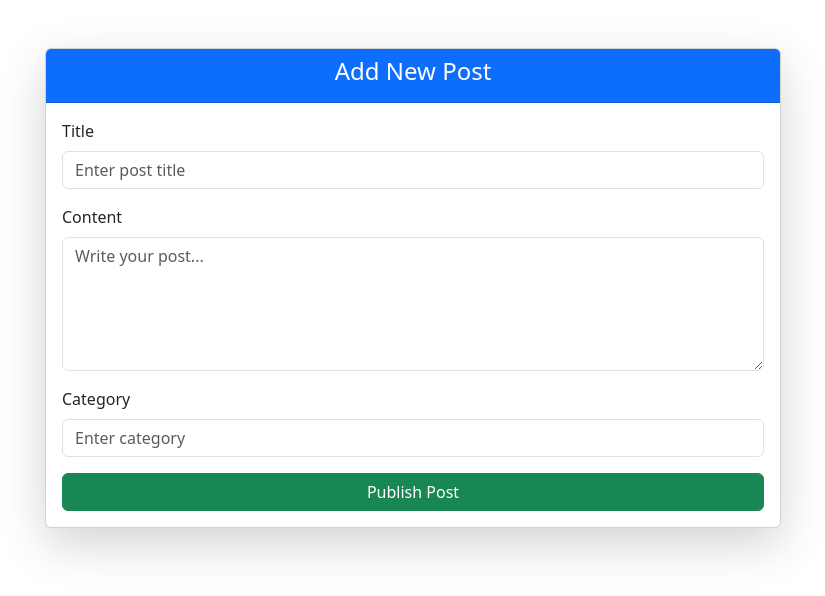
After one commit to mahayoub123/Djangoblog, a Django app: page /add/ in a window 1280 px wide. The commit adds this page. Shown: the top 596 px of the page, without its empty margins (227-1052 px from the left). Run offline with Django 5.2, Linux system fonts and the light colour scheme; a user stored in the database is signed in.

Commit message:
finishing the project

```diff
--- /dev/null
+++ b/blog/templates/blog/add_post.html
@@ -0,0 +1,63 @@
+{% extends 'blog/base.html' %} {% block content %} {% load static %}
+
+<div class="container mt-5">
+  <div class="row justify-content-center">
+    <div class="col-md-8">
+      <div class="card shadow-lg">
+        <div class="card-header bg-primary text-white text-center">
+          <h4>Add New Post</h4>
+        </div>
+
+        <div class="card-body">
+          <form method="POST">
+            {% csrf_token %}
+
+            <!-- Title -->
+            <div class="mb-3">
+              <label class="form-label">Title</label>
+              <input
+                type="text"
+                name="title"
+                class="form-control"
+                placeholder="Enter post title"
+                required
+              />
+            </div>
+
+            <!-- Content -->
+            <div class="mb-3">
+              <label class="form-label">Content</label>
+              <textarea
+                name="content"
+                class="form-control"
+                rows="5"
+                placeholder="Write your post..."
+                required
+              ></textarea>
+            </div>
+
+            <!-- Category -->
+            <div class="mb-3">
+              <label class="form-label">Category</label>
+              <input
+                type="text"
+                name="category"
+                class="form-control"
+                placeholder="Enter category"
+              />
+            </div>
+
+            <!-- Submit -->
+            <div class="d-grid">
+              <button type="submit" class="btn btn-success">
+                Publish Post
+              </button>
+            </div>
+          </form>
+        </div>
+      </div>
+    </div>
+  </div>
+</div>
+
+{% endblock %}
--- a/blog/templates/blog/home.html
+++ b/blog/templates/blog/home.html
@@ -3,6 +3,10 @@
 <nav class="navbar navbar-expand-lg navbar-dark bg-dark">
   <div class="container">
     <a class="navbar-brand" href="#">Blog Website</a>
+    <a class="navbar-brand" href="/dashboard">Dashboard</a>
+    <a class="navbar-brand" href="/login">Login</a>
+    <a class="navbar-brand" href="/signup">Sign Up</a>
+    <a class="navbar-brand" href="/login">Log Out</a>
   </div>
 </nav>
 
--- a/blog/templates/blog/login.html
+++ b/blog/templates/blog/login.html
@@ -56,9 +56,6 @@
       <button type="submit" class="btn btn-primary w-100">Login</button>
 
       <div class="text-center mt-3">
-        <a href="#">Forgot password?</a>
-      </div>
-      <div class="text-center mt-3">
         <a href="/signup">Create an account</a>
       </div>
     </form>
--- a/blog/templates/blog/signup.html
+++ b/blog/templates/blog/signup.html
@@ -62,7 +62,7 @@
     <button type="submit" class="btn btn-primary w-100">Sign Up</button>
 
     <div class="text-center mt-3">
-      Already have an account? <a href="login/">Login</a>
+      Already have an account? <a href="/">Login</a>
     </div>
   </form>
 </div>
--- a/blog/urls.py
+++ b/blog/urls.py
@@ -1,8 +1,15 @@
 from django.urls import path
 from . import views
+from django.shortcuts import redirect
 
 urlpatterns = [
+    path('', lambda request: redirect('login')),
     path('login/', views.login_view, name='login'),
     path('signup/', views.signup_view, name='signup'),
     path('home/', views.home_view, name='home'),
+    path('dashboard/', views.dashboard, name='dashboard'),
+    path('add/', views.add_post, name='add_post'),
+    path('edit/<int:id>/', views.edit_post, name='edit_post'),
+    path('delete/<int:id>/', views.delete_post, name='delete_post'),
+    path('logout/', views.logout_view, name='logout'),
 ]
--- a/blog/views.py
+++ b/blog/views.py
@@ -1,7 +1,8 @@
-from django.shortcuts import render, redirect
+from django.shortcuts import render, redirect ,get_object_or_404
 from .models import Posts
 from django.contrib.auth.models import User
 from django.contrib.auth import authenticate, login, logout
+from django.contrib.auth.decorators import login_required
 
 
 def login_view(request):
@@ -42,9 +43,59 @@ def signup_view(request):
     return render(request, 'blog/signup.html')
 
 
-# Home view
 def home_view(request):
     context = {
         'posts': Posts.objects.all()
     }
     return render(request, 'blog/home.html', context)
+
+
+
+
+def dashboard(request):
+    posts = Posts.objects.all()
+    return render(request, 'blog/dashboard.html', {'posts': posts})
+
+
+
+@login_required
+def add_post(request):
+    if request.method == 'POST':
+        title = request.POST.get('title')
+        content = request.POST.get('content')
+
+        post = Posts.objects.create(
+            title=title,
+            content=content,
+            author=request.user
+        )
+
+        return redirect('home')
+
+    return render(request, 'blog/add_post.html')
+
+
+def edit_post(request, id):
+    post = get_object_or_404(Posts, id=id)
+
+    if request.method == 'POST':
+        post.title = request.POST.get('title')
+        post.content = request.POST.get('content')
+        post.save()
+        return redirect('dashboard')
+
+    return render(request, 'blog/edit_post.html', {'post': post})
+
+
+
+def delete_post(request, id):
+    post = get_object_or_404(Posts, id=id)
+    post.delete()
+    return redirect('dashboard')
+
+
+def root(request):
+    return redirect('dashboard')
+def logout_view(request):
+    logout(request)
+    return redirect('login')
```
Also changed, not shown: blog/templates/blog/dashboard.html (added, +63 -0 lines), blog/templates/blog/edit_post.html (added, +58 -0 lines), blog/templates/blog/delete_post.html (added), db.sqlite3.
